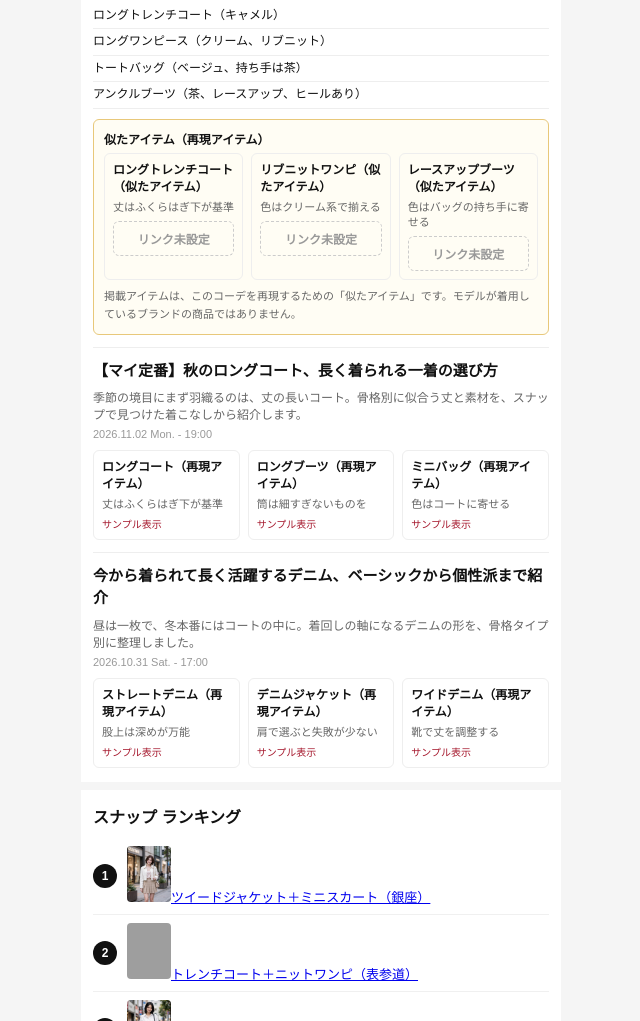
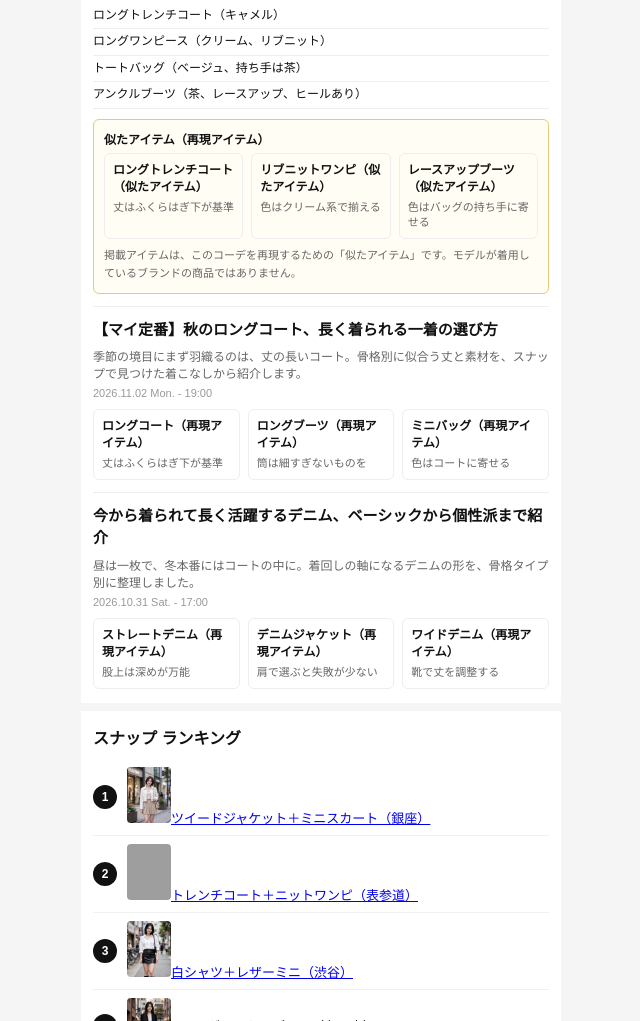
Before and after one commit to watengu/celebrity-coordinate-site, a plain HTML site: page index.html in a window 1280 px wide. Shown: the part 2947-3968 px from the top of the page, without its empty margins (319-959 px from the left). Drawn offline with Linux system fonts and the light colour scheme; grey boxes are pictures that could not be loaded.

Commit message:
Remove placeholder link/sample badges from product cards (リンク未設定・サンプル表示)

```diff
--- a/index.html
+++ b/index.html
@@ -129,9 +129,9 @@ ul.arts a{color:#111;text-decoration:none;font-weight:600}
     <div class="afframe">
       <div class="aftitle">似たアイテム（再現アイテム）</div>
       <div class="prods">
-        <div class="prod"><div class="pn">ロングトレンチコート（似たアイテム）</div><div class="pc">丈はふくらはぎ下が基準</div><a class="afbtn" href="#">リンク未設定</a></div>
-        <div class="prod"><div class="pn">リブニットワンピ（似たアイテム）</div><div class="pc">色はクリーム系で揃える</div><a class="afbtn" href="#">リンク未設定</a></div>
-        <div class="prod"><div class="pn">レースアップブーツ（似たアイテム）</div><div class="pc">色はバッグの持ち手に寄せる</div><a class="afbtn" href="#">リンク未設定</a></div>
+        <div class="prod"><div class="pn">ロングトレンチコート（似たアイテム）</div><div class="pc">丈はふくらはぎ下が基準</div></div>
+        <div class="prod"><div class="pn">リブニットワンピ（似たアイテム）</div><div class="pc">色はクリーム系で揃える</div></div>
+        <div class="prod"><div class="pn">レースアップブーツ（似たアイテム）</div><div class="pc">色はバッグの持ち手に寄せる</div></div>
       </div>
       <div class="afnote">掲載アイテムは、このコーデを再現するための「似たアイテム」です。モデルが着用しているブランドの商品ではありません。</div>
     </div>
@@ -141,9 +141,9 @@ ul.arts a{color:#111;text-decoration:none;font-weight:600}
     <p class="ex">季節の境目にまず羽織るのは、丈の長いコート。骨格別に似合う丈と素材を、スナップで見つけた着こなしから紹介します。</p>
     <div class="dt">2026.11.02 Mon. - 19:00</div>
     <div class="prods">
-      <div class="prod"><div class="pn">ロングコート（再現アイテム）</div><div class="pc">丈はふくらはぎ下が基準</div><div class="sample">サンプル表示</div></div>
-      <div class="prod"><div class="pn">ロングブーツ（再現アイテム）</div><div class="pc">筒は細すぎないものを</div><div class="sample">サンプル表示</div></div>
-      <div class="prod"><div class="pn">ミニバッグ（再現アイテム）</div><div class="pc">色はコートに寄せる</div><div class="sample">サンプル表示</div></div>
+      <div class="prod"><div class="pn">ロングコート（再現アイテム）</div><div class="pc">丈はふくらはぎ下が基準</div></div>
+      <div class="prod"><div class="pn">ロングブーツ（再現アイテム）</div><div class="pc">筒は細すぎないものを</div></div>
+      <div class="prod"><div class="pn">ミニバッグ（再現アイテム）</div><div class="pc">色はコートに寄せる</div></div>
     </div>
   </article>
   <article class="shopmod">
@@ -151,9 +151,9 @@ ul.arts a{color:#111;text-decoration:none;font-weight:600}
     <p class="ex">昼は一枚で、冬本番にはコートの中に。着回しの軸になるデニムの形を、骨格タイプ別に整理しました。</p>
     <div class="dt">2026.10.31 Sat. - 17:00</div>
     <div class="prods">
-      <div class="prod"><div class="pn">ストレートデニム（再現アイテム）</div><div class="pc">股上は深めが万能</div><div class="sample">サンプル表示</div></div>
-      <div class="prod"><div class="pn">デニムジャケット（再現アイテム）</div><div class="pc">肩で選ぶと失敗が少ない</div><div class="sample">サンプル表示</div></div>
-      <div class="prod"><div class="pn">ワイドデニム（再現アイテム）</div><div class="pc">靴で丈を調整する</div><div class="sample">サンプル表示</div></div>
+      <div class="prod"><div class="pn">ストレートデニム（再現アイテム）</div><div class="pc">股上は深めが万能</div></div>
+      <div class="prod"><div class="pn">デニムジャケット（再現アイテム）</div><div class="pc">肩で選ぶと失敗が少ない</div></div>
+      <div class="prod"><div class="pn">ワイドデニム（再現アイテム）</div><div class="pc">靴で丈を調整する</div></div>
     </div>
   </article>
 </section>
```
Also changed, not shown: feature-contrast.html (+3 -3 lines).
